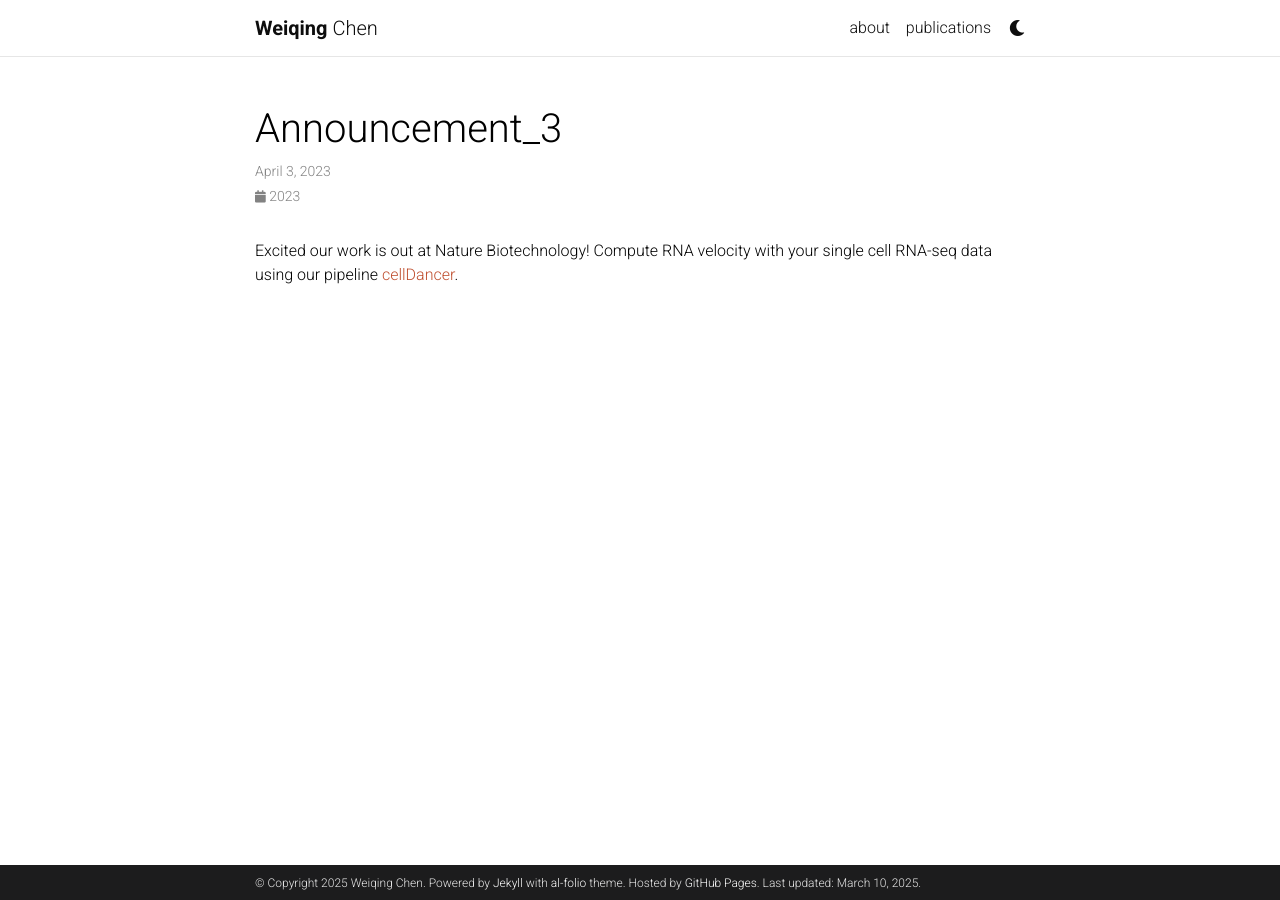
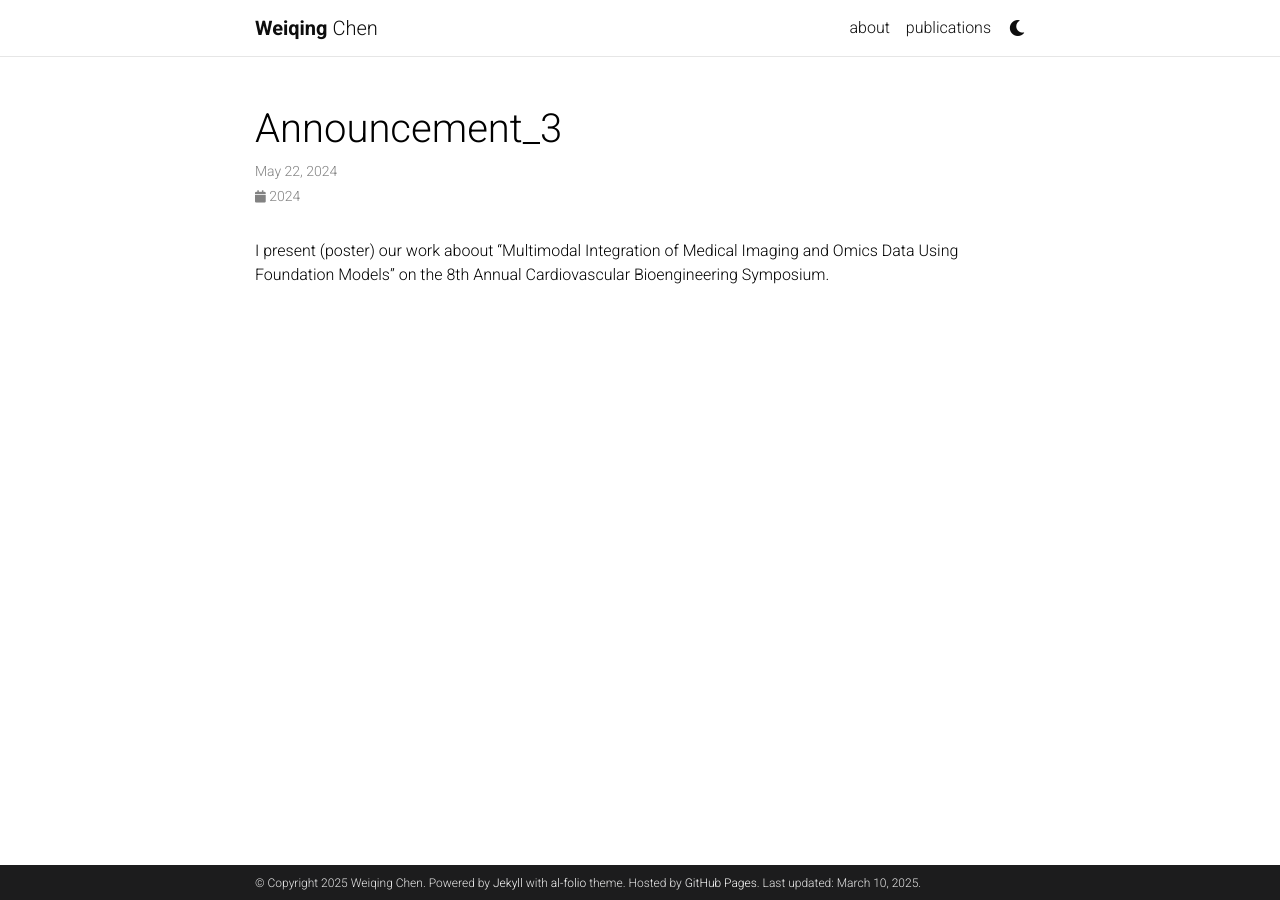
Before and after one commit to osakemon/osakemon.github.io, a Jekyll site: the page built from _news/announcement_3.md, in a window 1280 px wide. Built offline with Jekyll 4.4.1, drawn with Linux system fonts in a browser that asks for light colours; comment, search, counter and statistics services are not loaded; a style sheet for code colours, icons or effects is not loaded.

Commit message:
update news

```diff
--- a/_news/announcement_3.md
+++ b/_news/announcement_3.md
@@ -1,8 +1,8 @@
 ---
 layout: post
-date: 2023-04-03
+date: 2024-05-22
 inline: true
 related_posts: false
 ---
 
-Excited our work is out at Nature Biotechnology! Compute RNA velocity with your single cell RNA-seq data using our pipeline [cellDancer](https://guangyuwanglab2021.github.io/cellDancer_website/).
+I present (poster) our work aboout "Multimodal Integration of Medical Imaging and Omics Data Using Foundation Models" on the 8th Annual Cardiovascular Bioengineering Symposium.
```
Also changed, not shown: _news/announcement_2.md (added, +8 -0 lines), _news/announcement_4.md (+2 -2 lines), _news/announcement_5.md (added, +8 -0 lines).
